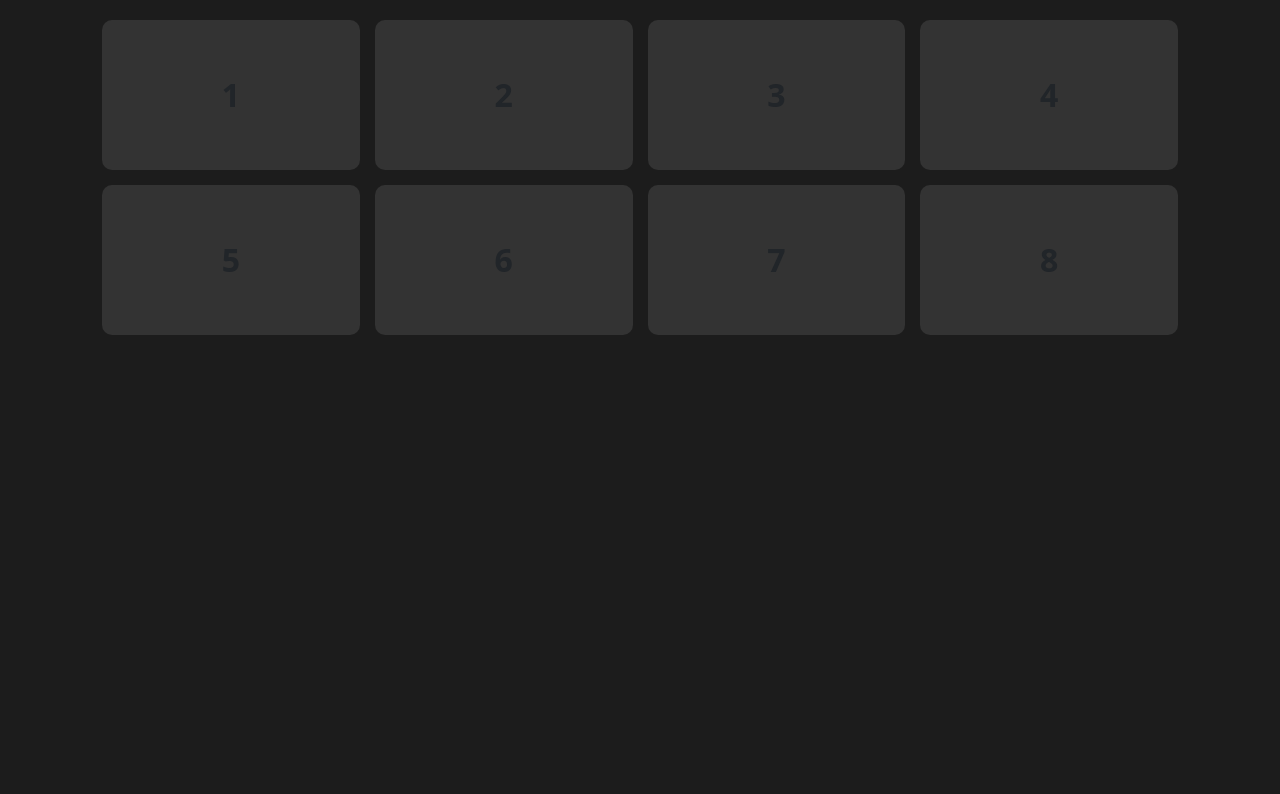
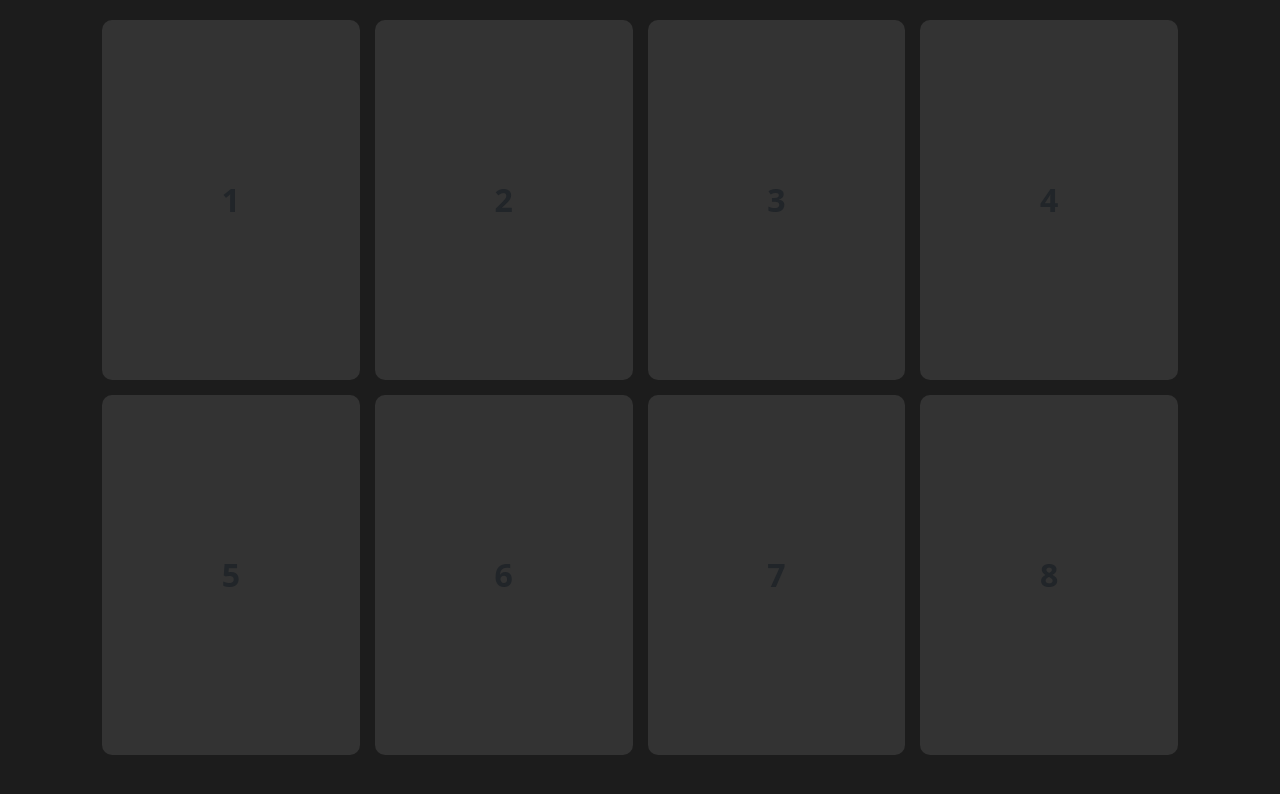
Before and after one commit to sauronthemailman/RandomSentenceGenerator, a plain HTML site: page History.html in a window 1280 px wide. Drawn offline with nearby package versions, Linux system fonts and the light colour scheme.

Commit message:
history box size change

```diff
--- a/style/style.css
+++ b/style/style.css
@@ -118,7 +118,7 @@
 }
 .grid-item {
   background-color: #333333;
-  height: 150px;
+  height: 45vh;
   display: flex;
   justify-content: center;
   align-items: center;
```
